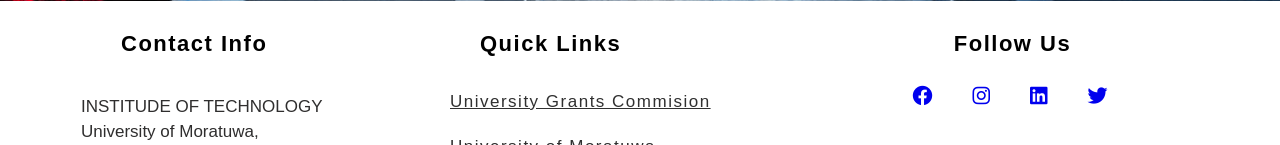
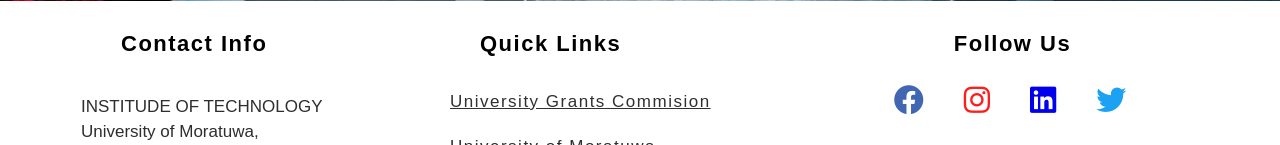
Before and after one commit to tharsikan1999/Stock-Ledger, a PHP site: page / in a window 1280 px wide. Shown: the part 799-944 px from the top of the page. Run offline with PHP 8.4, Linux system fonts and the light colour scheme.

Commit message:
Update style.css

```diff
--- a/Front End/style.css
+++ b/Front End/style.css
@@ -281,3 +281,20 @@ nav ul li a:hover {
 .google-maps {
 
 }
+
+.fa-facebook {
+  color: #4267B2;
+
+}
+
+.fa-twitter {
+  color: #1DA1F2;
+}
+
+.fa-instagram{
+  color: #FD1D1D;
+  }
+
+  .fa-brands{
+    font-size: 30px;
+  }
```
